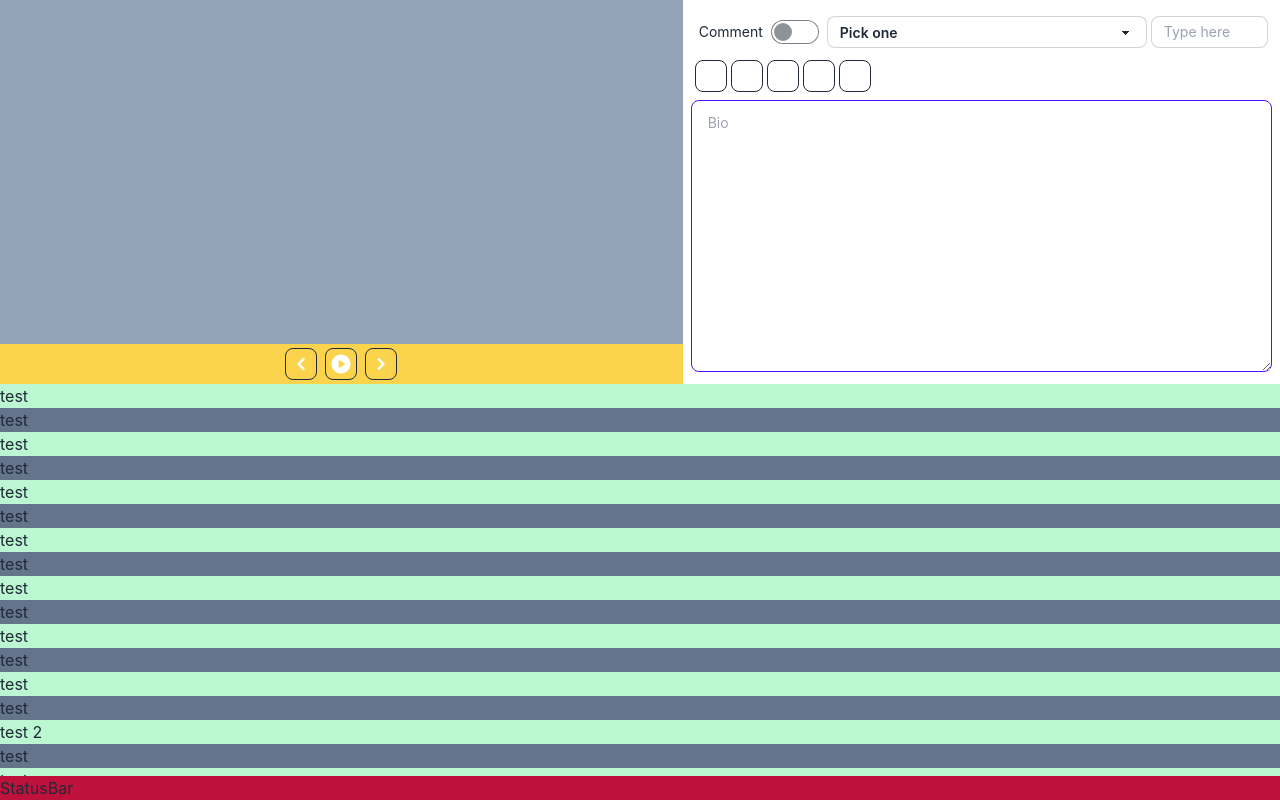
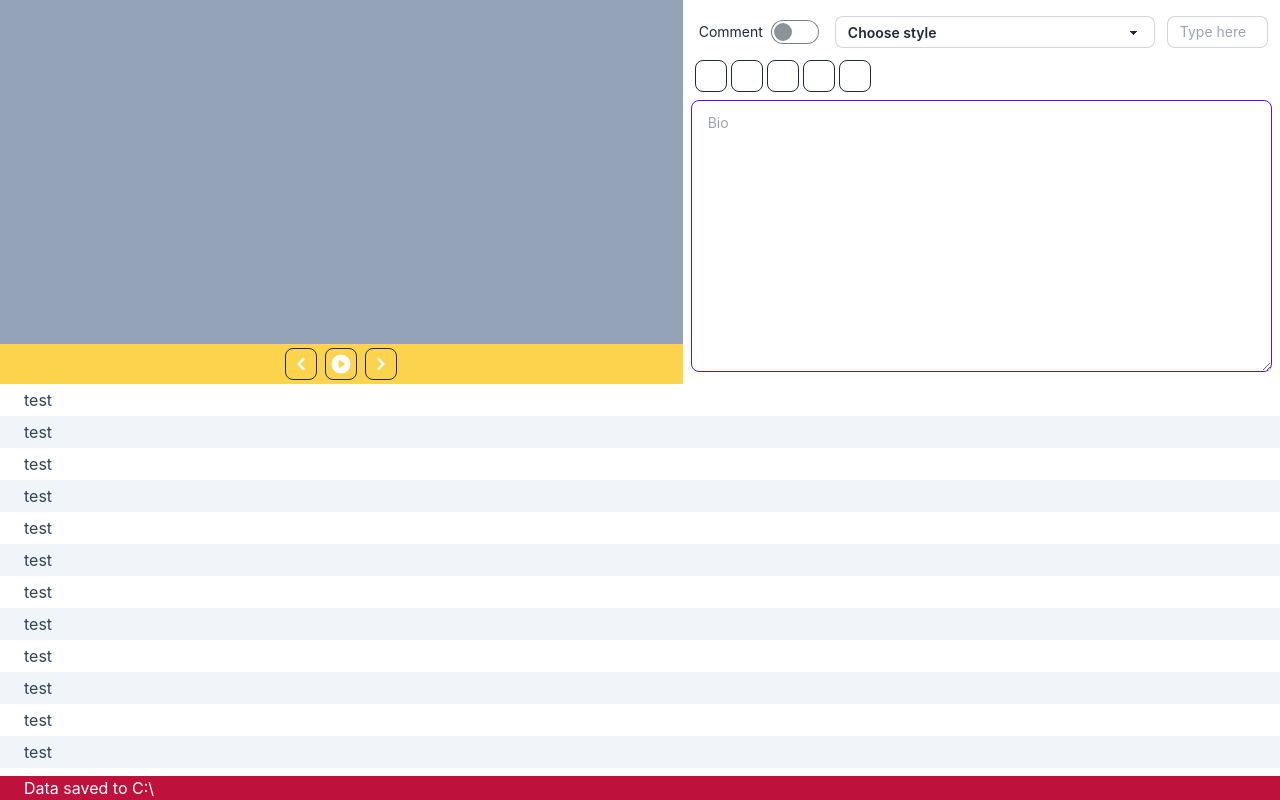
Before and after one commit to Doko-Demo-Doa/ssb-editor, a React (Vite) app: page / in a window 1280 px wide. Built offline with nearby package versions, Linux system fonts and the light colour scheme.

Commit message:
Add clsx

```diff
--- a/package.json
+++ b/package.json
@@ -15,6 +15,7 @@
     "@heroicons/react": "1.0.6",
     "@tailwindcss/typography": "0.5.2",
     "@tauri-apps/api": "1.0.0-rc.5",
+    "clsx": "1.1.1",
     "daisyui": "2.15.0",
     "react": "18.1.0",
     "react-dom": "18.1.0",
--- a/src/components/content-toolbar/content-toolbar.tsx
+++ b/src/components/content-toolbar/content-toolbar.tsx
@@ -4,7 +4,7 @@ import { BeakerIcon } from "@heroicons/react/solid";
 export const ContentToolbar = () => {
   return (
     <div className="flex flex-col ">
-      <div className="inline-flex items-center gap-1 p-1">
+      <div className="inline-flex items-center gap-3 p-1">
         <div className="form-control">
           <label className="label cursor-pointer gap-2">
             <span className="label-text">Comment</span>
@@ -14,13 +14,10 @@ export const ContentToolbar = () => {
 
         <select className="select select-bordered select-sm w-full max-w-xs">
           <option disabled selected>
-            Pick one
+            Choose style
           </option>
-          <option>Star Wars</option>
-          <option>Harry Potter</option>
-          <option>Lord of the Rings</option>
-          <option>Planet of the Apes</option>
-          <option>Star Trek</option>
+          <option>TL-sign</option>
+          <option>Dialog-alt</option>
         </select>
 
         <input
--- a/src/components/status-bar/status-bar.tsx
+++ b/src/components/status-bar/status-bar.tsx
@@ -3,5 +3,9 @@ import React from "react";
 interface Props {}
 
 export const StatusBar: React.FC<Props> = () => {
-  return <div className="h-6 bg-rose-700">StatusBar</div>;
+  return (
+    <div className="h-6 px-6 text-white bg-rose-700">
+      {"Data saved to C:\\"}
+    </div>
+  );
 };
--- a/src/components/sub-lines/sub-lines.tsx
+++ b/src/components/sub-lines/sub-lines.tsx
@@ -1,4 +1,5 @@
-import React from "react";
+import clsx from "clsx";
+import React, { useState } from "react";
 
 interface Props {}
 
@@ -27,10 +28,20 @@ const dummyLines = [
 ];
 
 export const SubLines: React.FC<Props> = () => {
+  const [selected, setSelected] = useState(-1);
+
   return (
     <div className="overflow-y-auto">
       {dummyLines.map((n, idx) => (
-        <div className={idx % 2 === 1 ? "bg-slate-500" : "bg-green-200"}>
+        <div
+          key={idx}
+          onClick={() => setSelected(idx)}
+          className={clsx(
+            idx % 2 === 1 ? "bg-slate-100" : "bg-white",
+            selected === idx ? "bg-green-200" : "",
+            "text-slate-700 h-8 flex items-center px-6"
+          )}
+        >
           {n}
         </div>
       ))}
```
Also changed, not shown: 1 other file (tests, documents, lock files or other folders).
